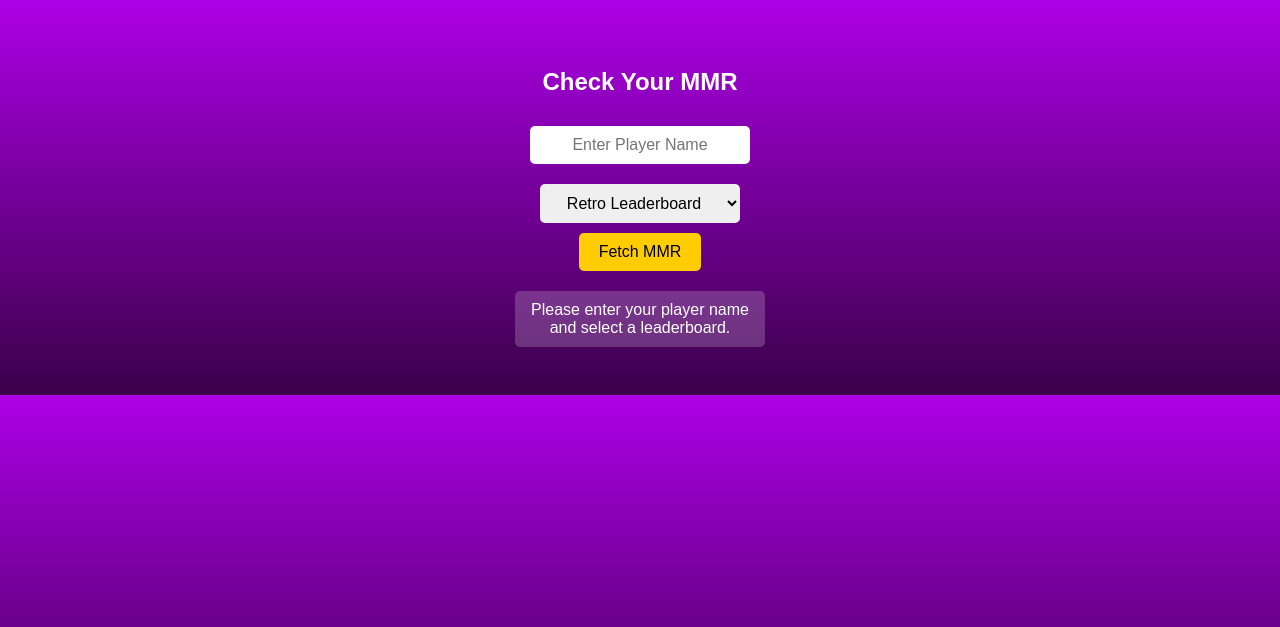
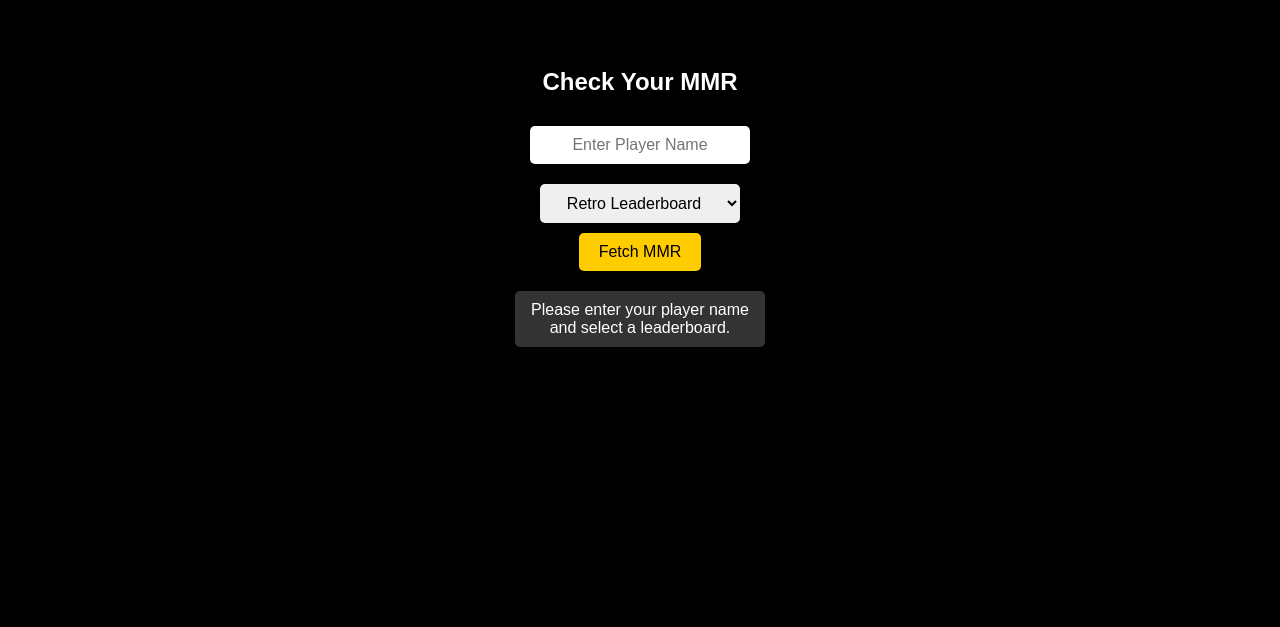
Before and after one commit to GalDen01/rr-overlay, a Flask app: page / in a window 1280 px wide. Shown: the top 627 px of the page. Run offline with Flask 3, Linux system fonts and the light colour scheme.

Commit message:
final for now

```diff
--- a/static/styles.css
+++ b/static/styles.css
@@ -1,6 +1,6 @@
 body {
     font-family: Arial, sans-serif;
-    background: linear-gradient(to bottom, #ad00e6, #3a004a);
+    background: #000000;
     color: white;
     text-align: center;
     padding: 20px;
```
